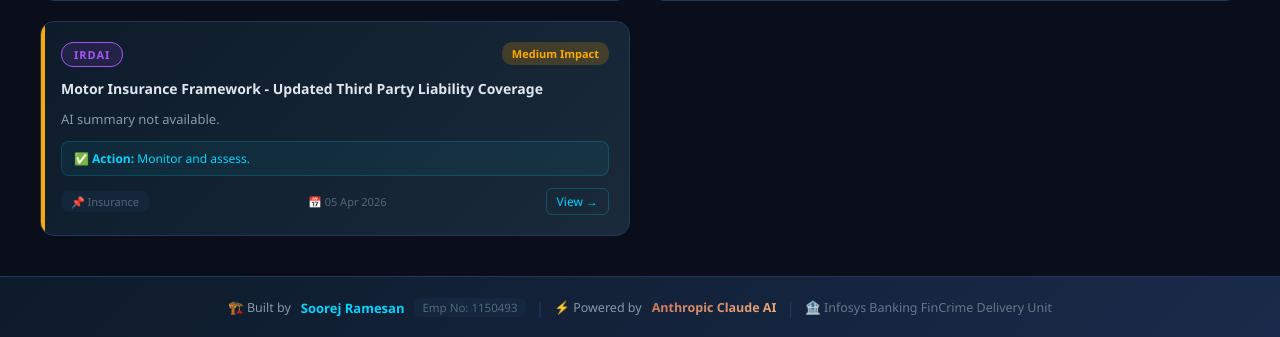
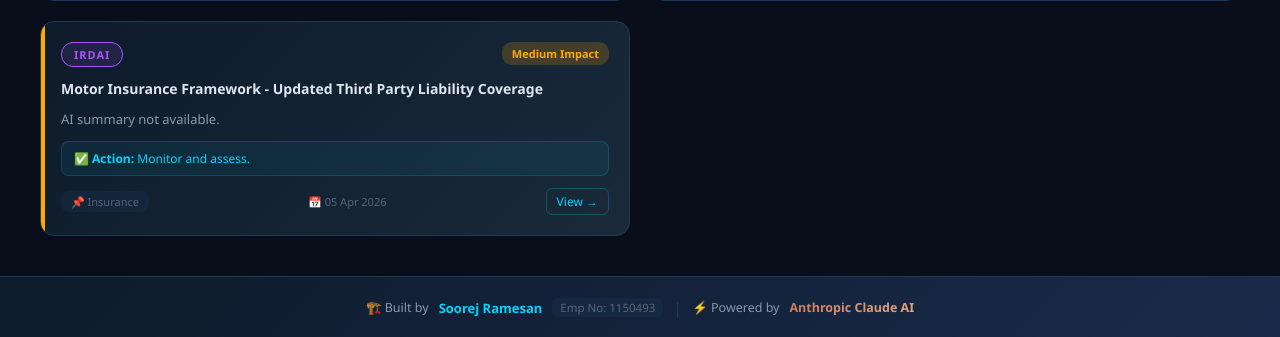
Before and after one commit to axonivaaitech/regulator-watch-agent, a Flask app: page / in a window 1280 px wide. Shown: the part 1032-1369 px from the top of the page. Run offline with Flask 3, Linux system fonts and the light colour scheme.

Commit message:
Update index.html

```diff
--- a/templates/index.html
+++ b/templates/index.html
@@ -501,9 +501,7 @@
         <span class="footer-divider">|</span>
         <span>⚡ Powered by</span>
         <span class="footer-claude">Anthropic Claude AI</span>
-        <span class="footer-divider">|</span>
-        <span class="footer-infosys">🏦 Infosys Banking FinCrime Delivery Unit</span>
-    </div>
+      </div>
 </div>
 
 <script>
```
